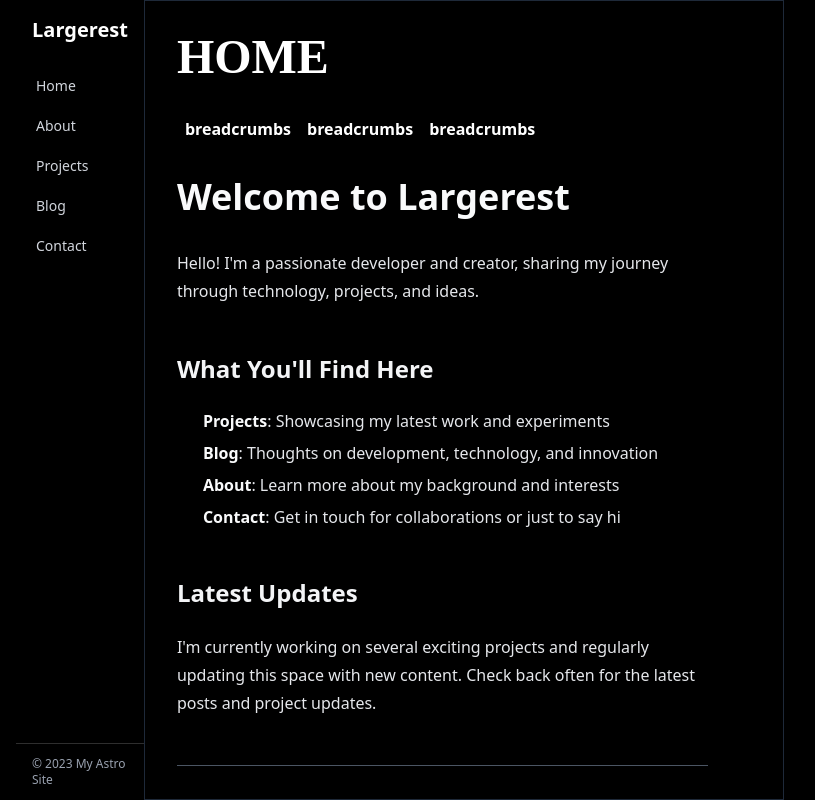
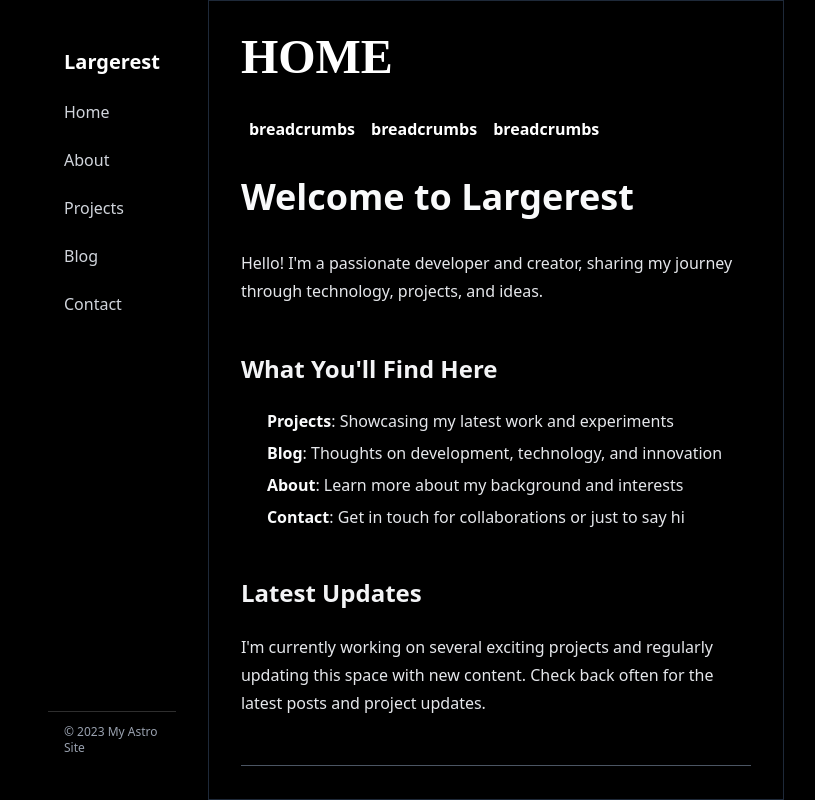
Before and after one commit to DORKINHORKIN/Dorkinhorkin.Largererst, an Astro site: page / in a window 1280 px wide. Shown: the whole page, without its empty margins (240-1055 px from the left). Built offline with nearby package versions, Linux system fonts and the light colour scheme; Astro itself is replaced by a stand-in of ours.

Commit message:
Tighten2

```diff
--- a/src/components/MenuBar.astro
+++ b/src/components/MenuBar.astro
@@ -12,18 +12,18 @@ const navPages = (await getCollection("wiki"))
     title: page.data.title,
   }));
 ---
-<aside class="flex flex-col h-screen bg-black text-white">
-  <header class="py-4 px-4">
+<aside class="p-8 sticky top-0 flex flex-col bg-black text-white">
+  <header class="p-4">
     <h1 class="text-xl font-bold text-white">
       {SITE_TITLE}
     </h1>
   </header>
   <nav class="flex-grow overflow-y-auto px-2">
-    <div class="space-y-1 py-2">
+    <div class="space-y-2 ">
       {navPages.map((page) => (
         <a
           href={`/${page.slug}`}
-          class="flex items-center px-3 py-2 text-sm text-gray-300 rounded-md hover:bg-gray-800 hover:text-white transition-colors"
+          class="flex items-center p-2 text-gray-300 rounded-md hover:bg-gray-800 hover:text-white transition-colors"
         >
           {page.title}
         </a>
--- a/src/layouts/BaseLayout.astro
+++ b/src/layouts/BaseLayout.astro
@@ -10,10 +10,10 @@ import MenuBar from "../components/MenuBar.astro";
     <meta name="viewport" content="width=device-width, initial-scale=1.0" />
     <title>Document</title>
   </head>
-  <body class="flex flex-row bg-black text-white mx-auto w-3xl h-screen overflow-hidden">
+  <body class="relative flex flex-row bg-black text-white mx-auto w-3xl">
     <MenuBar />
 
-    <main class="flex flex-col w-full h-screen overflow-y-auto items-center">
+    <main class="flex flex-col w-full items-center">
       <slot />
     </main>
   </body>
--- a/src/styles/global.css
+++ b/src/styles/global.css
@@ -1,4 +1,8 @@
 @import "tailwindcss";
+
+* {
+  font: lexend, sans-serif;
+}
 
 /* Prose styling for markdown content */
 .prose {
```
